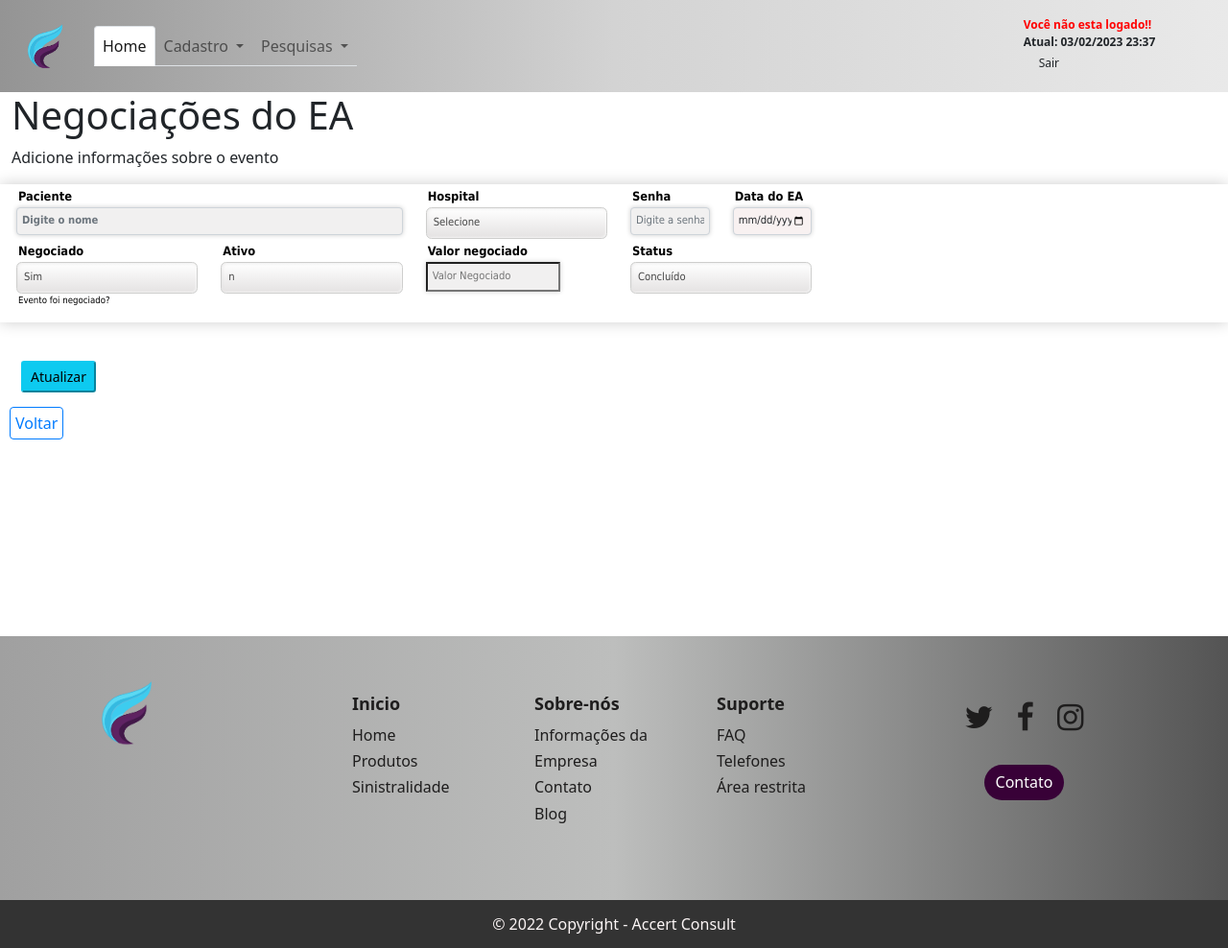
After one commit to crisppi/EventoFull, a PHP site: page /edit_negociacao.php in a window 1280 px wide. The commit adds this page. Shown: the whole page at 96% size. Run offline with PHP 8.4, Linux system fonts and the light colour scheme; data that the repository does not hold is empty.

Commit message:
28/01 (evento negociacoes em andamento)

```diff
--- a/dao/eventoDao.php
+++ b/dao/eventoDao.php
@@ -46,6 +46,7 @@ class eventoDAO implements eventoDAOInterface
         $evento->empresa = $data["empresa"];
         $evento->ativo = $data["ativo"];
         $evento->negociado = $data["negociado"];
+        $evento->valor_negociado = $data["valor_negociado"];
         $evento->status = $data["status"];
         $evento->tipo_evento = $data["tipo_evento"];
 
@@ -121,7 +122,6 @@ class eventoDAO implements eventoDAOInterface
         $stmt->execute();
 
         $data = $stmt->fetch();
-        print_r($data);
         $evento = $this->buildevento($data);
 
         return $evento;
@@ -203,7 +203,8 @@ class eventoDAO implements eventoDAOInterface
         status,
         propria,
         empresa,
-        tipo_evento
+        tipo_evento,
+        valor_negociado
       ) VALUES (
         :paciente,
         :sexo,
@@ -228,7 +229,8 @@ class eventoDAO implements eventoDAOInterface
         :status,
         :propria,
         :empresa,
-        :tipo_evento
+        :tipo_evento,
+        :valor_negociado
     )");
 
         $stmt->bindParam(":paciente", $evento->paciente);
@@ -251,6 +253,7 @@ class eventoDAO implements eventoDAOInterface
         $stmt->bindParam(":gravidade", $evento->gravidade);
         $stmt->bindParam(":ativo", $evento->ativo);
         $stmt->bindParam(":negociado", $evento->negociado);
+        $stmt->bindParam(":valor_negociado", $evento->valor_negociado);
         $stmt->bindParam(":status", $evento->status);
         $stmt->bindParam(":propria", $evento->propria);
         $stmt->bindParam(":empresa", $evento->empresa);
@@ -285,6 +288,7 @@ class eventoDAO implements eventoDAOInterface
         gravidade = :gravidade,
         ativo = :ativo,
         negociado = :negociado,
+        valor_negociado = :valor_negociado,
         status = :status,
         propria = :propria,
         empresa = :empresa,
@@ -314,6 +318,7 @@ class eventoDAO implements eventoDAOInterface
         $stmt->bindParam(":gravidade", $evento->gravidade);
         $stmt->bindParam(":ativo", $evento->ativo);
         $stmt->bindParam(":negociado", $evento->negociado);
+        $stmt->bindParam(":valor_negociado", $evento->valor_negociado);
         $stmt->bindParam(":status", $evento->status);
         $stmt->bindParam(":propria", $evento->propria);
         $stmt->bindParam(":empresa", $evento->empresa);
--- a/edit_evento.php
+++ b/edit_evento.php
@@ -11,7 +11,6 @@ $eventoDao = new eventoDAO($conn, $BASE_URL);
 $id_evento = filter_input(INPUT_GET, "id_evento");
 
 $evento = $eventoDao->findById($id_evento);
-print_r($evento);
 include_once("array_dados.php");
 ?>
 
--- /dev/null
+++ b/edit_negociacao.php
@@ -0,0 +1,118 @@
+<?php
+session_start();
+require_once("models/evento.php");
+require_once("dao/eventoDao.php");
+require_once("templates/header.php");
+
+$user = new evento();
+$eventoDao = new eventoDAO($conn, $BASE_URL);
+
+// Receber id do usuário
+$id_evento = filter_input(INPUT_GET, "id_evento");
+
+$evento = $eventoDao->findById($id_evento);
+include_once("array_dados.php");
+?>
+
+<!-- formulario update -->
+<div id="main-container" class="container-fluid">
+    <div class="row">
+        <h1 class="page-title">Negociações do EA</h1>
+
+        <p class="page-description">Adicione informações sobre o evento</p>
+        <form class="formulario" action="<?= $BASE_URL ?>process_evento.php" id="update-form" method="POST" enctype="multipart/form-data">
+            <input type="hidden" name="type" value="update">
+            <div class="form-group row">
+
+                <input type="hidden" class="form-control" id="id_evento" name="id_evento" value="<?= $evento->id_evento ?>" placeholder="ID">
+
+                <div class="form-group col-sm-4">
+                    <label for="paciente">Paciente</label>
+                    <input style="font-weight:600;" type="text" class="form-control" id="paciente" value="<?= $evento->paciente ?>" name="paciente" placeholder="Digite o nome">
+                </div>
+                <div class="form-group col-sm-2">
+                    <label class="control-label" for="hospital">Hospital</label>
+                    <select class="form-control" id="hospital" name="hospital">
+                        <option value="">Selecione</option>
+                        <?php
+                        foreach ($dados_hospital as $hosp) {
+                            if ($evento->hospital == $hosp) { ?>
+                                <option selected value="<?= $hosp; ?>"><?= $hosp; ?></option>
+                            <?php } else { ?>
+                                <option value="<?= $hosp; ?>"><?= $hosp; ?></option>
+                        <?php  }
+                        } ?>
+                    </select>
+                </div>
+                <div class="form-group col-sm-1">
+                    <label for="senha">Senha</label>
+                    <input type="text" class="form-control" id="senha" value="<?= $evento->senha ?>" name="senha" placeholder="Digite a senha">
+                </div>
+                <div class="form-group col-sm-1">
+                    <label for="data_evento">Data do EA</label>
+                    <input type="date" class="form-control" value="<?= $evento->data_evento ?>" id="data_evento" name="data_evento">
+                </div>
+            </div>
+            <div class="form-group row">
+                <div class="form-group col-sm-2 ">
+                    <label class="control-label" for="negociado">Negociado</label>
+                    <select class="form-control" id="negociado" name="negociado">
+                        <option value="s">Sim</option>
+                        <option value="s" <?= $evento->negociado == 's' ? ' selected ' : '' ?>>Sim</option>
+                        <option value="n" <?= $evento->negociado == 'n' ? ' selected ' : '' ?>>Não</option>
+                    </select>
+                    <p style="text-align:justify;font-size:0.6em;padding-left:7px">Evento foi negociado?</p>
+                </div>
+                <div class="form-group col-sm-2 ">
+                    <label class="control-label" for="ativo">Ativo</label>
+                    <select class="form-control" id="ativo" name="ativo">
+                        <option value="n">n</option>
+                        <option value="s" <?= $evento->ativo == 's' ? ' selected ' : '' ?>>Sim</option>
+                        <option value="n" <?= $evento->ativo == 'n' ? ' selected ' : '' ?>>Não</option>
+                    </select>
+                </div>
+                <div class="form-group col-sm-2 ">
+                    <label class="control-label" for="valor_negociado">Valor negociado</label>
+                    <input id="valor_negociado" type="text" name="valor_negociado" placeholder="Valor Negociado">
+                </div>
+                <div class="form-group col-sm-2 ">
+                    <label class="control-label" for="status">Status</label>
+                    <select class="form-control" id="status" name="status">
+                        <option value="Concluído">Concluído</option>
+                        <?php
+                        sort($dadosStatus, SORT_ASC);
+                        foreach ($dadosStatus as $stat) {
+                            if ($evento->status == $stat) { ?>
+                                <option selected value="<?= $stat; ?>"><?= $stat; ?></option>
+                            <?php } else { ?>
+                                <option value="<?= $stat; ?>"><?= $stat; ?></option>
+                        <?php  }
+                        } ?>
+                    </select>
+                </div>
+            </div>
+
+    </div>
+
+    <div>
+        <button style="margin:10px" type="submit" class="btn-sm btn-info">Atualizar</button>
+        <br>
+    </div>
+    <div class="form-group col-sm-4">
+
+    </div>
+    </form>
+    <?php if (!empty($flassMessage["msg"])) : ?>
+        <div class="msg-container">
+            <p class="msg <?= $flassMessage["type"] ?>"><?= $flassMessage["msg"] ?></p>
+        </div>
+    <?php endif; ?>
+
+</div>
+<script src="https://cdn.jsdelivr.net/npm/bootstrap@5.0.1/dist/js/bootstrap.bundle.min.js" integrity="sha384-gtEjrD/SeCtmISkJkNUaaKMoLD0//ElJ19smozuHV6z3Iehds+3Ulb9Bn9Plx0x4" crossorigin="anonymous"></script>
+
+
+<?php include_once("diversos/backbtn_evento.php"); ?>
+
+<?php
+require_once("templates/footer.php");
--- a/formularios/form_list_evento.php
+++ b/formularios/form_list_evento.php
@@ -128,7 +128,7 @@
                             <!-- <a href="cad_evento.php"><i name="type" value="create" style="color:green; margin-right:10px" class="bi bi-plus-square-fill edit-icon"></i></a> -->
                             <a href="<?= $BASE_URL ?>show_evento.php?id_evento=<?= $id_evento ?>"><i style="color:green; margin-right:10px" class="fas fa-eye check-icon"></i></a>
 
-                            <a href="<?= $BASE_URL ?>edit_evento.php?id_evento=<?= $id_evento ?>"><i style="color:green" name="type" value="edite" class="aparecer-acoes bi-currency-dollar"></i></a>
+                            <a href="<?= $BASE_URL ?>edit_negociacao.php?id_evento=<?= $id_evento ?>"><i style="color:green" name="type" value="edite" class="aparecer-acoes bi-currency-dollar"></i></a>
 
                             <a href="<?= $BASE_URL ?>edit_evento.php?id_evento=<?= $id_evento ?>"><i style="color:blue; margin-left:10px " name="type" value="edite" class="aparecer-acoes far fa-edit edit-icon"></i></a>
 
--- a/models/evento.php
+++ b/models/evento.php
@@ -28,6 +28,7 @@ class evento
   public $status;
   public $ativo;
   public $negociado;
+  public $valor_negociado;
 }
 
 interface eventoDAOInterface
--- a/process_evento.php
+++ b/process_evento.php
@@ -101,6 +101,7 @@ if ($type === "create") {
     $tipo_evento = filter_input(INPUT_POST, "tipo_evento");
     $gravidade = filter_input(INPUT_POST, "gravidade");
     $negociado = filter_input(INPUT_POST, "negociado");
+    $valor_negociado = filter_input(INPUT_POST, "valor_negociado");
     $ativo = filter_input(INPUT_POST, "ativo");
     $status = filter_input(INPUT_POST, "status");
     $classificacao = filter_input(INPUT_POST, "classificacao");
@@ -130,6 +131,7 @@ if ($type === "create") {
     $eventoData->gravidade = $gravidade;
     $eventoData->ativo = $ativo;
     $eventoData->negociado = $negociado;
+    $eventoData->valor_negociado = $valor_negociado;
     $eventoData->status = $status;
     $eventoData->impacto = $impacto;
     $eventoData->classificacao = $classificacao;
@@ -140,7 +142,7 @@ if ($type === "create") {
     $eventoData->seguradora = $seguradora;
 
     $eventoDao->update($eventoData);
-
+    print_r($eventoData);
     include_once('list_evento.php');
 }
 //$type = "delete";
```
